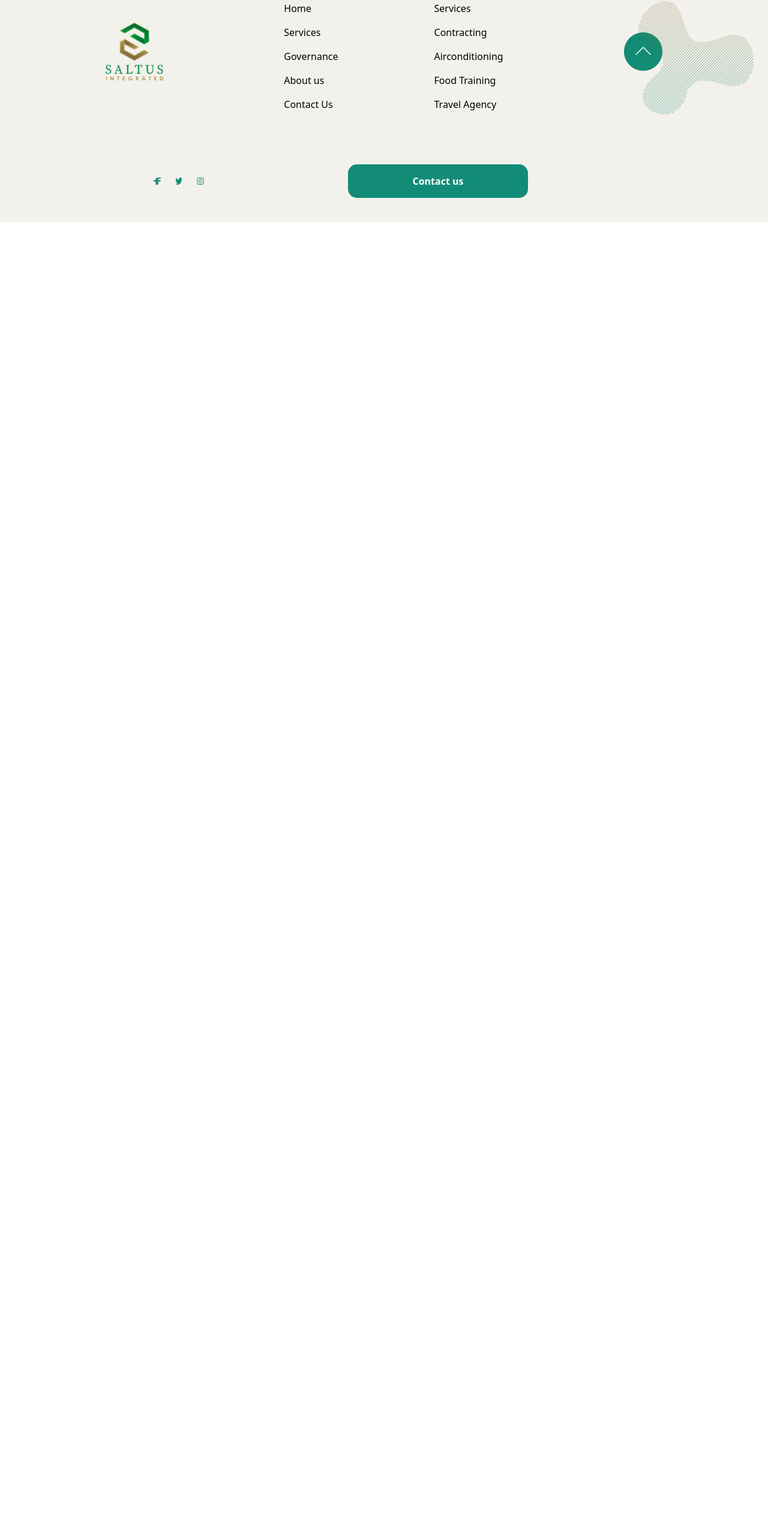
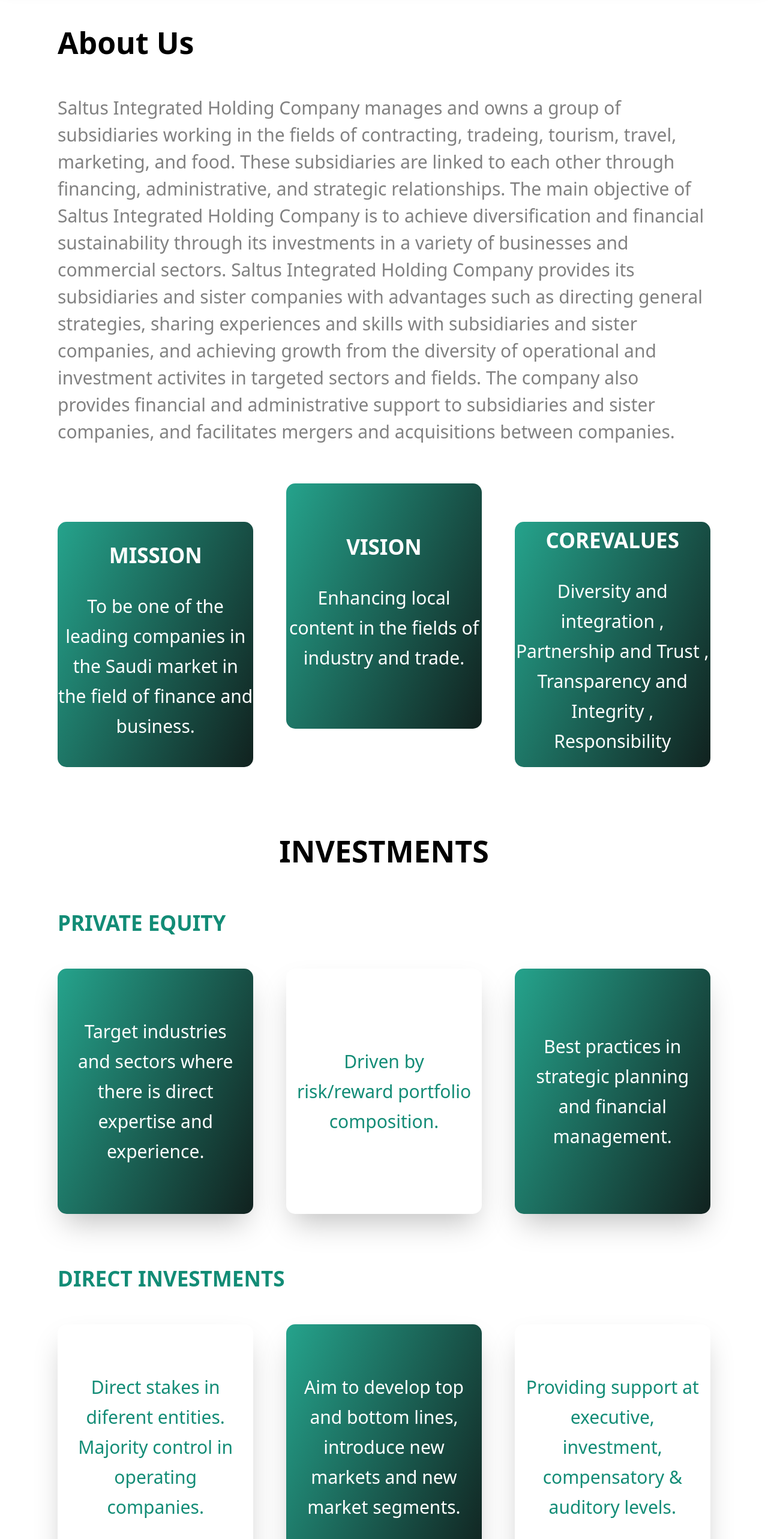
Before and after one commit to Zeyad-Hegazy/saltus, a React (Vite) app: page /about in a window 1280 px wide. Shown: the part 94-2660 px from the top of the page at 60% size. Before the commit the page ends 800 px from the top, so only its background shows below. Built offline with nearby package versions, Linux system fonts and the light colour scheme.

Commit message:
create about page

```diff
--- a/src/App.jsx
+++ b/src/App.jsx
@@ -2,6 +2,7 @@
 import Navbar from "./components/Navbar.jsx";
 import Footer from "./components/Footer.jsx";
 import Home from "./pages/Home.jsx";
+import About from "./pages/About.jsx";
 import ContactForm from "./pages/ContactForm.jsx";
 import CeoMessage from "./pages/CeoMessage.jsx";
 
@@ -11,6 +12,7 @@
 			<Navbar />
 			<Routes>
 				<Route path="/" element={<Home />} />
+				<Route path="/about" element={<About />} />
 				<Route path="/contact" element={<ContactForm />} />
 				<Route path="/ceo-message" element={<CeoMessage />} />
 			</Routes>
--- /dev/null
+++ b/src/pages/About.jsx
@@ -0,0 +1,161 @@
+import { useState } from "react";
+
+const InvesCard = ({ gradient, p }) => {
+	const [hovered, setHovered] = useState(false);
+
+	const handleMouseEnter = () => {
+		setHovered(true);
+	};
+
+	const handleMouseLeave = () => {
+		setHovered(false);
+	};
+
+	return (
+		<div
+			className={`${
+				hovered
+					? gradient
+						? "bg-[white]"
+						: "gradient"
+					: gradient
+					? "gradient"
+					: "bg-[white]"
+			} flex justify-center items-center py-6 w-full lg:w-[30%] h-[409px] my-8 lg:m-0 text-center rounded-[15px] shadow-2xl px-4 transition-all duration-500`}
+			onMouseEnter={handleMouseEnter}
+			onMouseLeave={handleMouseLeave}
+		>
+			<p
+				className={`text-[30px] leading-[50px] ${
+					hovered
+						? gradient
+							? "text-[#128C76]"
+							: "text-white"
+						: gradient
+						? "text-white"
+						: "text-[#128C76]"
+				}  font-[400] transition-all duration-500`}
+			>
+				{p}
+			</p>
+		</div>
+	);
+};
+
+const About = () => {
+	return (
+		<div className="py-[2rem] px-2 lg:px-[6rem] h-auto">
+			<div className="text-center sm:text-left">
+				<h1 className="mb-[3rem] mt-[2rem] text-[50px] text-[#000000] font-semibold">
+					About Us
+				</h1>
+				<p className="text-[30px] text-[#818181]">
+					Saltus Integrated Holding Company manages and owns a group of
+					subsidiaries working in the fields of contracting, tradeing, tourism,
+					travel, marketing, and food. These subsidiaries are linked to each
+					other through financing, administrative, and strategic relationships.
+					The main objective of Saltus Integrated Holding Company is to achieve
+					diversification and financial sustainability through its investments
+					in a variety of businesses and commercial sectors. Saltus Integrated
+					Holding Company provides its subsidiaries and sister companies with
+					advantages such as directing general strategies, sharing experiences
+					and skills with subsidiaries and sister companies, and achieving
+					growth from the diversity of operational and investment activites in
+					targeted sectors and fields. The company also provides financial and
+					administrative support to subsidiaries and sister companies, and
+					facilitates mergers and acquisitions between companies.
+				</p>
+			</div>
+			<div className="flex flex-col lg:flex-row justify-between items-center flex-wrap mt-[8rem]">
+				<div className="gradient flex flex-col justify-center items-center py-6 w-full lg:w-[30%] h-[409px] text-center rounded-[15px]">
+					<h3 className="text-[35px] md:text-[20px] xl:text-[35px] leading-[24px] text-white mb-[3rem] font-[700]">
+						MISSION
+					</h3>
+					<p className="text-[30px] md:text-[20px] xl:text-[30px] leading-[50px] text-white font-[400]">
+						To be one of the leading companies in the Saudi market in the field
+						of finance and business.
+					</p>
+				</div>
+				<div className="gradient flex flex-col justify-center items-center py-6 w-full lg:w-[30%] h-[409px] text-center rounded-[15px] my-8 lg:m-0 lg:translate-y-[-4rem]">
+					<h3 className="text-[35px] md:text-[20px] xl:text-[35px] leading-[24px] text-white mb-[3rem] font-[700]">
+						VISION
+					</h3>
+					<p className="text-[30px] md:text-[20px] xl:text-[30px] leading-[50px] text-white font-[400]">
+						Enhancing local content in the fields of industry and trade.
+					</p>
+				</div>
+				<div className="gradient flex flex-col justify-center items-center py-6 w-full lg:w-[30%] h-[409px] text-center rounded-[15px]">
+					<h3 className="text-[35px] md:text-[20px] xl:text-[35px] leading-[24px] text-white mb-[3rem] font-[700]">
+						COREVALUES
+					</h3>
+					<p className="text-[30px] md:text-[20px] xl:text-[30px] leading-[50px] text-white font-[400]">
+						Diversity and integration , Partnership and Trust , Transparency and
+						Integrity , Responsibility
+					</p>
+				</div>
+			</div>
+
+			<div className="mt-[8rem]">
+				<h2 className="text-center text-[50px] leading-[24px] text-[#000000] font-[700]">
+					INVESTMENTS
+				</h2>
+				<div className="mt-[6rem]">
+					<h3 className="text-left text-[#128C76] text-[35px] leading-[24px] font-[700]">
+						PRIVATE EQUITY
+					</h3>
+					<div className="flex justify-between items-center flex-wrap mt-[4rem]">
+						<InvesCard
+							gradient={true}
+							p="Target industries and sectors where there is direct expertise and experience."
+						/>
+						<InvesCard
+							gradient={false}
+							p="Driven by risk/reward portfolio composition."
+						/>
+						<InvesCard
+							gradient={true}
+							p="Best practices in strategic planning and financial management."
+						/>
+					</div>
+				</div>
+				<div className="mt-[6rem]">
+					<h3 className="text-left text-[#128C76] text-[35px] leading-[24px] font-[700]">
+						DIRECT INVESTMENTS
+					</h3>
+					<div className="flex justify-between items-center flex-wrap mt-[4rem]">
+						<InvesCard
+							gradient={false}
+							p="Direct stakes in diferent entities. Majority control in operating companies."
+						/>
+						<InvesCard
+							gradient={true}
+							p="Aim to develop top and bottom lines, introduce new markets and new market segments."
+						/>
+						<InvesCard
+							gradient={false}
+							p="Providing support at executive, investment, compensatory & auditory levels."
+						/>
+					</div>
+				</div>
+				<div className="mt-[6rem] mb-[6rem]">
+					<h3 className="text-left text-[#128C76] text-[35px] leading-[24px] font-[700]">
+						PUBLIC EQUITY
+					</h3>
+					<div className="flex justify-between items-center flex-wrap mt-[4rem]">
+						<InvesCard
+							gradient={true}
+							p="Limited exposure to local, regional and global equities."
+						/>
+						<InvesCard gradient={false} p="Streamlined execution process" />
+						<InvesCard
+							gradient={true}
+							p="Continual assessment and improvement based on micro and macro economic news."
+						/>
+					</div>
+				</div>
+			</div>
+		</div>
+	);
+};
+
+export default About;
```
